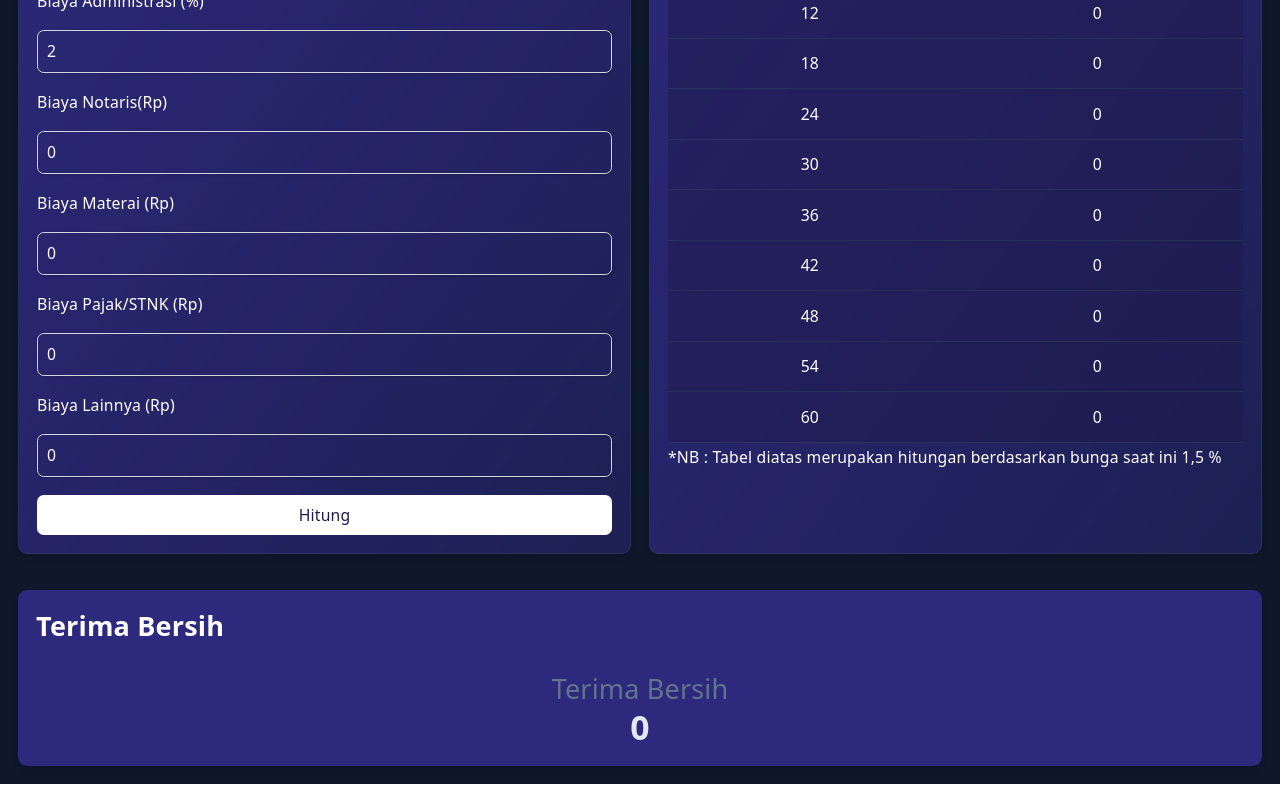
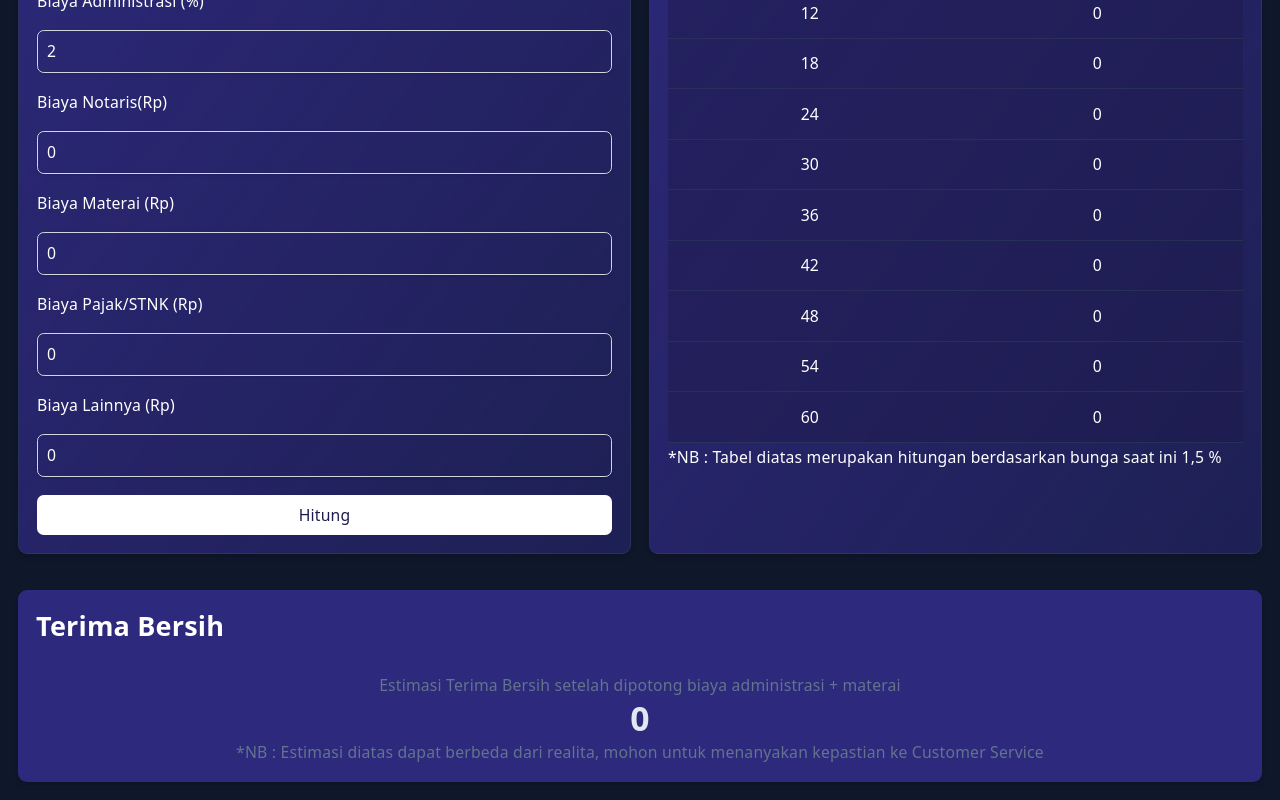
Before and after one commit to vickyyogi/simulasi-angsuran, a React (Vite) app: page / in a window 1280 px wide. Shown: the part 366-1166 px from the top of the page. Built offline with nearby package versions, Linux system fonts and the light colour scheme.

Commit message:
finishing

```diff
--- a/src/components/Kredit.jsx
+++ b/src/components/Kredit.jsx
@@ -106,8 +106,9 @@ function Kredit(){
             <div className="bg-linear-to-br bg-indigo-900/90 p-4 rounded-lg shadow-md space-y-6">
                 <h2 className="font-semibold text-2xl text-white">Terima Bersih</h2>
                 <div className="text-center">
-                    <span className="text-2xl text-slate-500">Terima Bersih</span><br/>
-                    <span className="font-semibold text-3xl text-slate-200">{result ? converToRupiah(result.nettLoan):'0'}</span>
+                    <span className="text-sm text-slate-500">Estimasi Terima Bersih setelah dipotong biaya administrasi + materai</span><br/>
+                    <span className="font-semibold text-3xl text-slate-200">{result ? converToRupiah(result.nettLoan):'0'}</span><br/>
+                    <span className="text-sm text-slate-500">*NB : Estimasi diatas dapat berbeda dari realita, mohon untuk menanyakan kepastian ke Customer Service</span>
                 </div>
             </div>
         </div>
```
